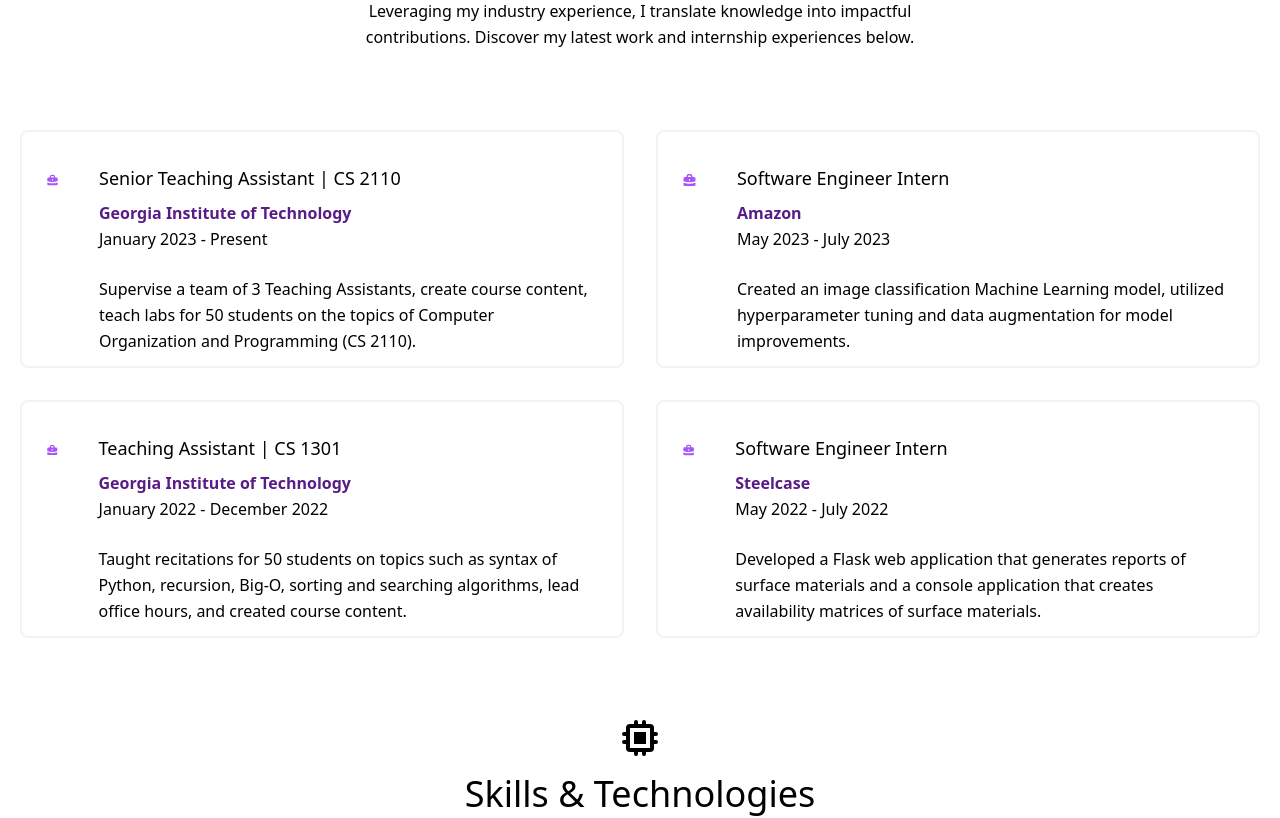
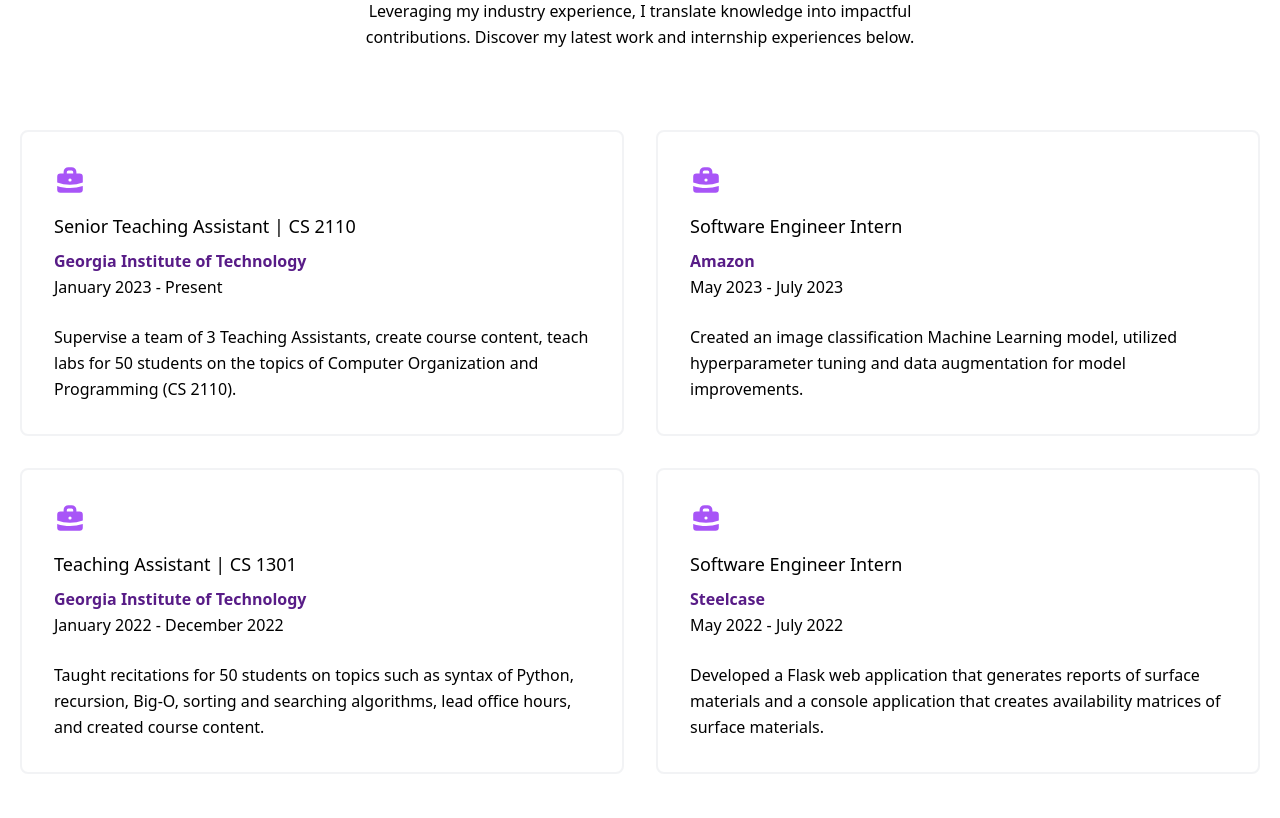
Before and after one commit to anastasiya-masalava/Anastasiya_Masalava_Web_Site, a React (Create React App) app: page / in a window 1280 px wide. Shown: the part 1620-2438 px from the top of the page. Built offline with nearby package versions, Linux system fonts and the light colour scheme.

Commit message:
Added resizable boxes of text

```diff
--- a/src/components/Work.js
+++ b/src/components/Work.js
@@ -1,3 +1,41 @@
+
+// import { BriefcaseIcon } from "@heroicons/react/solid";
+// import React from "react";
+// import { experiences } from "../data";
+
+// export default function Work() {
+//   return (
+//     <section id="work">
+//       <div className="container px-5 py-10 mx-auto">
+//         <div className="text-center mb-20">
+//           <BriefcaseIcon className="w-10 inline-block mb-4" />
+//           <h1 className="sm:text-4xl text-3xl font-medium title-font text-black mb-4">
+//             Work Experience
+//           </h1>
+//           <p className="text-base leading-relaxed xl:w-2/4 lg:w-3/4 mx-auto">
+//             Leveraging my industry experience, I translate knowledge into impactful contributions. Discover my latest work and internship experiences below.
+//           </p>
+//         </div>
+//         <div className="flex flex-wrap -m-4">
+//           {experiences.map((experience, index) => (
+//             <div key={index} className="p-4 lg:w-1/2" style={{ height: "270px" } }>
+//               <div className="flex flex-grow pl-6 border-2 rounded-lg border-gray-200 border-opacity-50 p-8 sm:flex-row flex-col h-full">
+//               <BriefcaseIcon className="w-8 h-8 text-purple-500 mr-4" />
+//               <div className="flex-grow pl-6">
+//                   <h1 className="text-grey-900 text-lg title-font font-medium mb-2">{experience.title}</h1>
+//                   <p className="leading-relaxed text-purple-900">{experience.company}</p>
+//                   <p className="leading-relaxed text-base">{experience.duration}</p>
+//                   <br />
+//                   <p className="leading-relaxed text-base">{experience.description}</p>
+//                 </div>
+//               </div>
+//             </div>
+//           ))}
+//         </div>
+//       </div>
+//     </section>
+//   );
+// }
 
 import { BriefcaseIcon } from "@heroicons/react/solid";
 import React from "react";
@@ -18,10 +56,10 @@
         </div>
         <div className="flex flex-wrap -m-4">
           {experiences.map((experience, index) => (
-            <div key={index} className="p-4 lg:w-1/2" style={{ height: "270px" } }>
-              <div className="flex flex-grow pl-6 border-2 rounded-lg border-gray-200 border-opacity-50 p-8 sm:flex-row flex-col h-full">
-              <BriefcaseIcon className="w-8 h-8 text-purple-500 mr-4" />
-              <div className="flex-grow pl-6">
+            <div key={index} className="p-4 lg:w-1/2 md:w-full">
+              <div className="flex flex-col h-full border-2 rounded-lg border-gray-200 border-opacity-50 p-8">
+                <BriefcaseIcon className="w-8 h-8 text-purple-500 mb-4" />
+                <div className="flex-grow">
                   <h1 className="text-grey-900 text-lg title-font font-medium mb-2">{experience.title}</h1>
                   <p className="leading-relaxed text-purple-900">{experience.company}</p>
                   <p className="leading-relaxed text-base">{experience.duration}</p>
```
